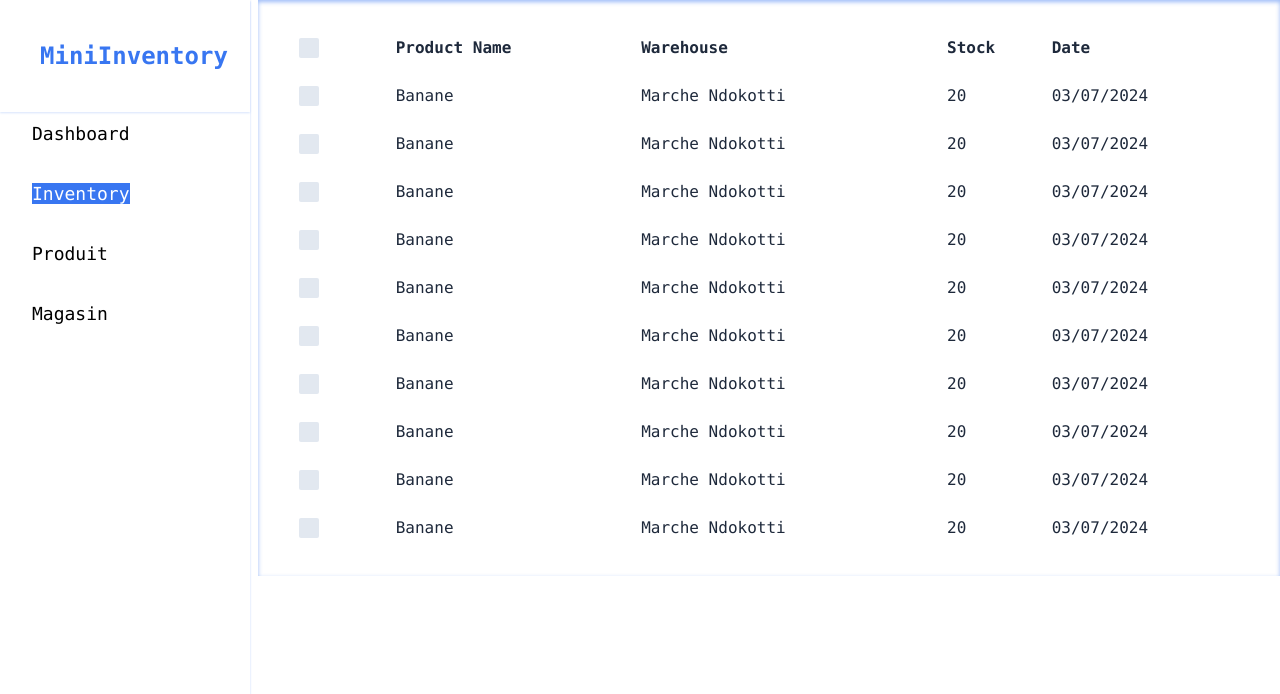
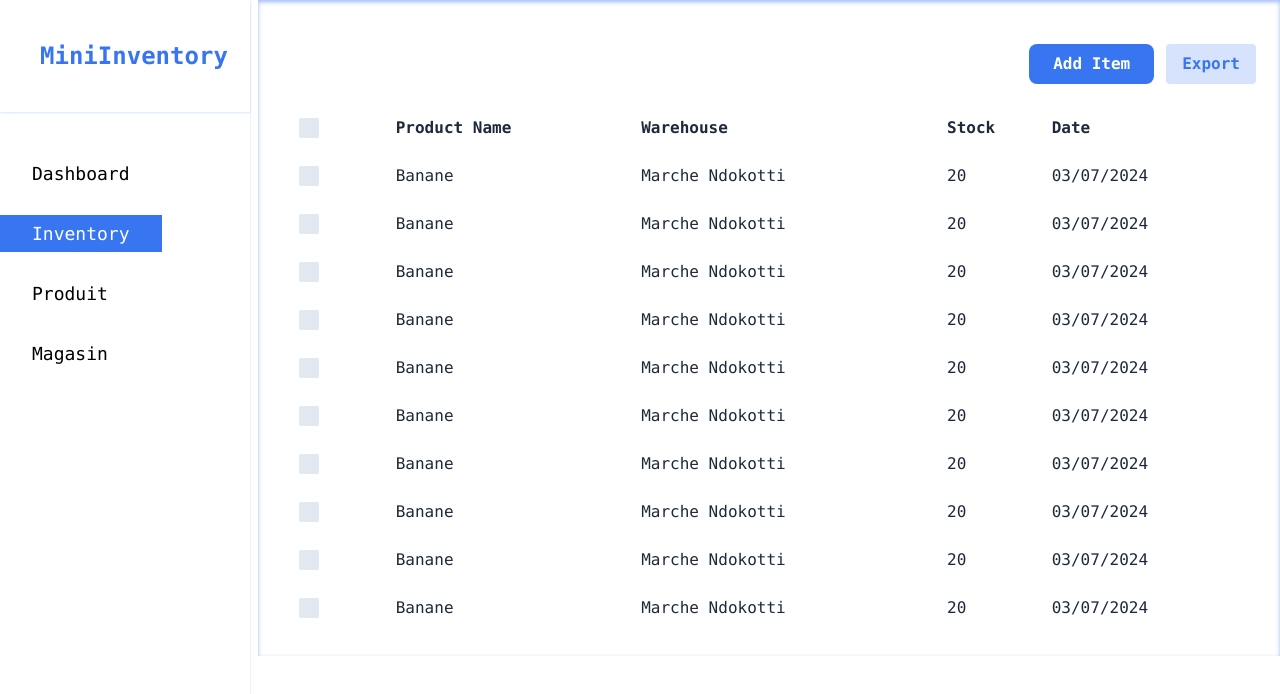
Before and after one commit to mbianou-bradon/mini-inventory, a React (Create React App) app: page /inventory in a window 1280 px wide. Shown: the top 694 px of the page. Built offline with nearby package versions, Linux system fonts and the light colour scheme.

Commit message:
feat(app): adjusted navigation on side bar and rendering for create inventory form

```diff
--- a/src/components/molecules/sidebar/Sidebar.organism.tsx
+++ b/src/components/molecules/sidebar/Sidebar.organism.tsx
@@ -8,7 +8,7 @@ export default function Sidebar() {
                 <p className='text-primary-blue text-2xl font-bold cursor-pointer'>MiniInventory</p>
             </div>
 
-            <ul className='flex flex-col gap-4 [&>li]:px-8 [&>li]:py-2 [&>li]:text-lg [&>li:hover]:bg-primary-blue [&>li:hover]:text-white'>
+            <ul className='flex flex-col gap-4 my-10 [&>li]:my-2 [&>li>a]:px-8 [&>li>a]:py-2 [&>li]:text-lg [&>li:hover]:bg-primary-blue [&>li:hover]:text-white'>
                 <li>
                     <NavLink to={"/dashboard"} className={({ isActive }) => (isActive ? "bg-primary-blue text-white w-full" : "bg-transparent text-black w-full")}>
                         Dashboard
--- a/src/components/organisms/create-inventory/CreateInventory.organism.tsx
+++ b/src/components/organisms/create-inventory/CreateInventory.organism.tsx
@@ -12,7 +12,7 @@ export default function CreateInventory() {
 
 
     return (
-        <div className='fixed z-20 bg-black/70 min-h-screen w-full flex items-center justify-center'>
+        <div className='fixed top-0 left-0 z-20 bg-black/70 min-h-screen w-full flex items-center justify-center'>
 
             <form className='flex flex-col gap-10 w-full max-w-[800px] p-10 bg-white rounded-lg min-h-[350px]'>
                 <h2 className='text-[30px] font-bold mb-[10px]'>Add an Entry</h2>
--- a/src/pages/inventory/Inventory.page.tsx
+++ b/src/pages/inventory/Inventory.page.tsx
@@ -1,12 +1,22 @@
-import React from 'react'
+import React, { useState } from 'react'
 import DashboardLayout from '../../components/organisms/dashboard-layout/DashboardLayout.organism'
 import InventoryTable from '../../components/organisms/inventory-table/InventoryTable.organism'
+import Button from '../../components/atoms/button/Button.atom'
+import CreateInventory from '../../components/organisms/create-inventory/CreateInventory.organism'
 
 export default function Inventory() {
+  const [isCreating, setIsCreating] = useState<boolean>(false)
   return (
     <DashboardLayout>
       <div>
+        <div className='w-full flex items-center justify-end gap-3 my-5'>
+          <Button text='Add Item' onClick={() => setIsCreating(true)} />
+          <div className='px-4 py-2 rounded bg-primary-blue/20 text-primary-blue font-bold'>
+            <p>Export</p>
+          </div>
+        </div>
         <InventoryTable />
+        {isCreating && <CreateInventory />}
       </div>
     </DashboardLayout>
   )
```
